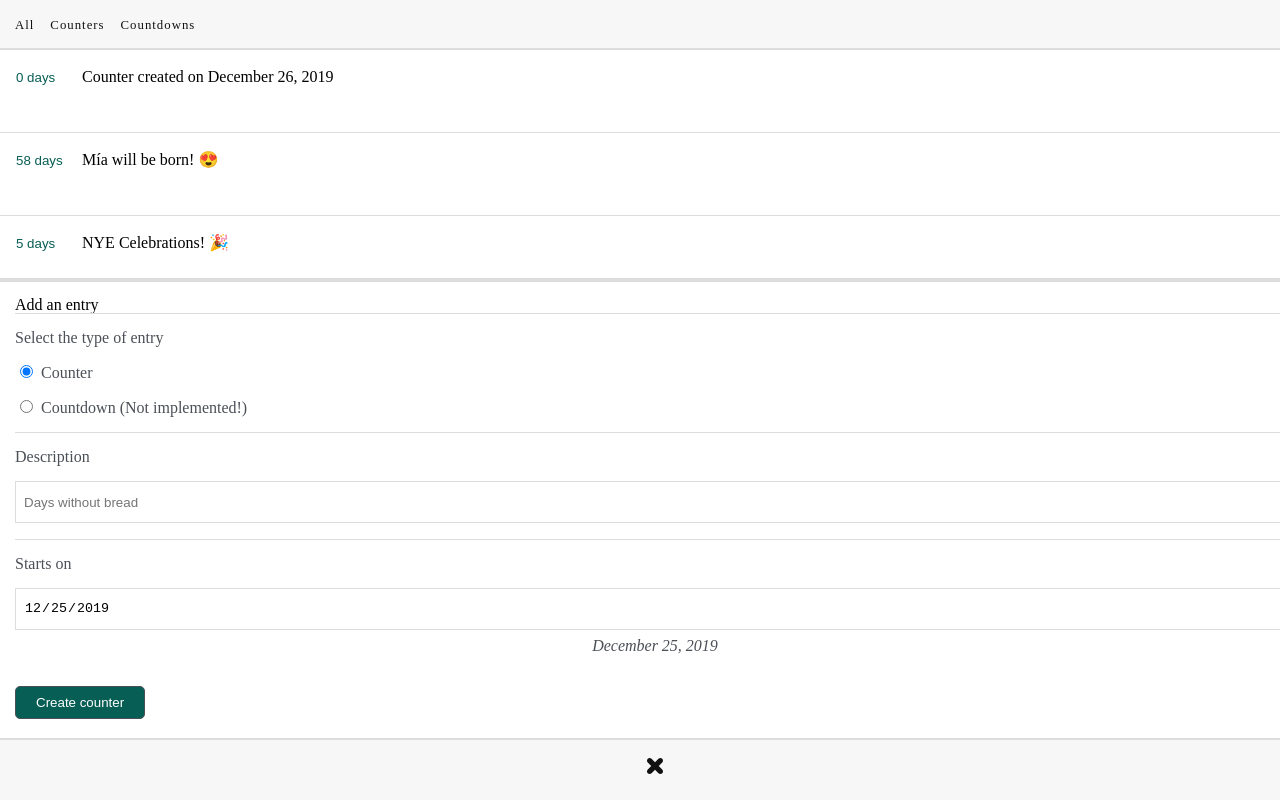
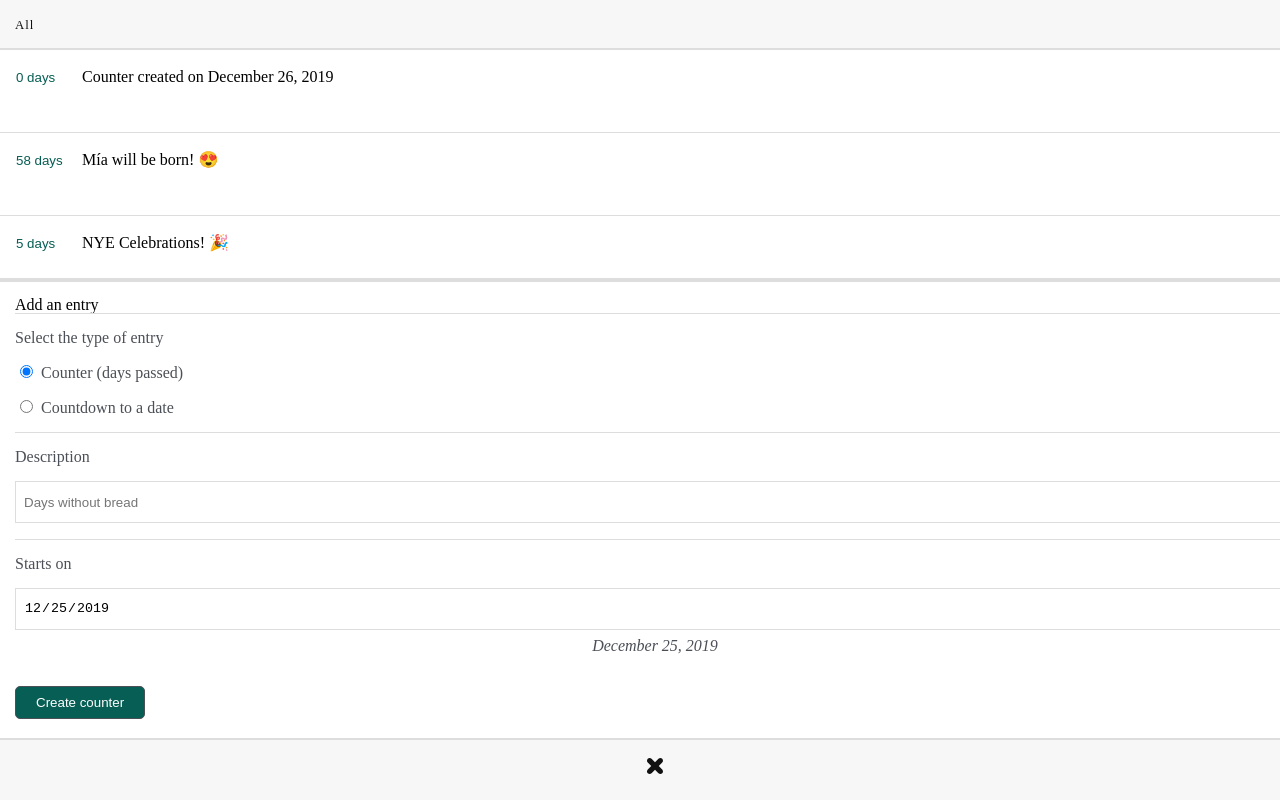
Before and after one commit to antoniwan/goalzilla, a React (Create React App) app: page / in a window 1280 px wide. Both pictures are taken after a click on the button 655 px from the left and 770 px from the top of the page. Shown: the top 800 px of the page. Built offline with nearby package versions, Linux system fonts and the light colour scheme; what typography would draw is missing.

Commit message:
copy updates

```diff
--- a/src/components/AddEntryForm.js
+++ b/src/components/AddEntryForm.js
@@ -170,7 +170,7 @@ export default function AddEntryForm() {
             onChange={handleTypeRadioChange}
             checked={formDisplayHelper.isCounter}
           />
-          Counter
+          Counter (days passed)
         </label>
 
         <label>
@@ -182,7 +182,7 @@ export default function AddEntryForm() {
             onChange={handleTypeRadioChange}
             checked={formDisplayHelper.isCountdown}
           />
-          Countdown (Not implemented!)
+          Countdown to a date
         </label>
       </div>
 
--- a/src/components/Header.js
+++ b/src/components/Header.js
@@ -53,12 +53,12 @@ export default function Header() {
               <strong>All</strong>
             </Link>
           </li>
-          <li>
+          {/* <li>
             <Link to="/">Counters</Link>
           </li>
           <li>
             <Link to="/">Countdowns</Link>
-          </li>
+          </li> */}
         </ul>
       </nav>
     </StyledHeader>
```
